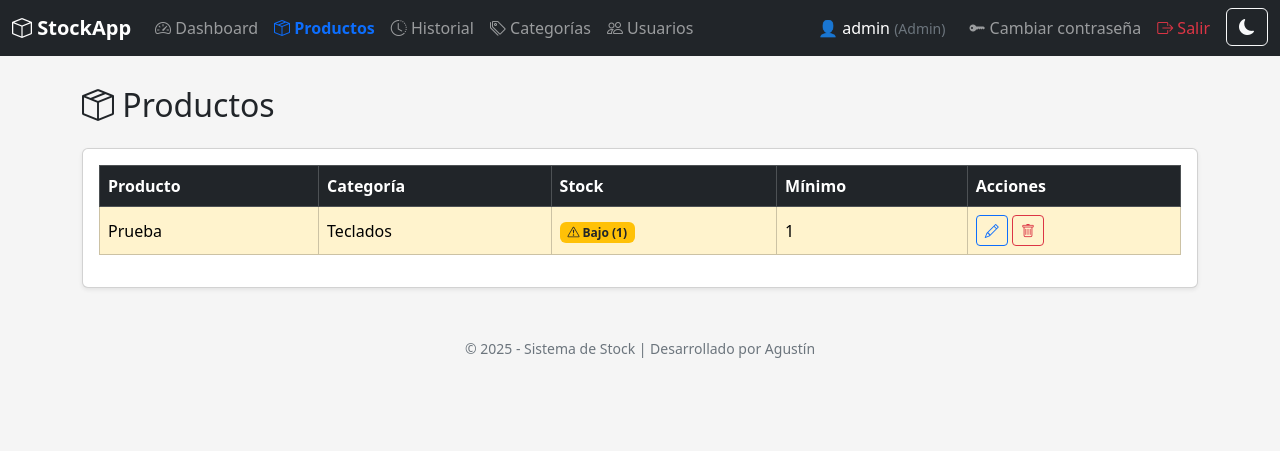
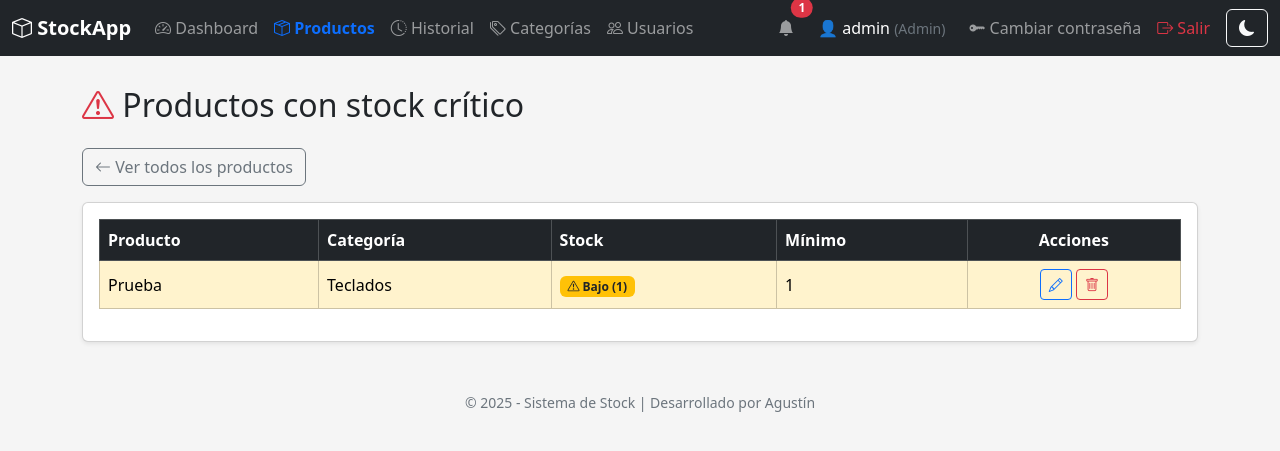
Before and after one commit to Agustin1112/sistema-stock, a Flask app: page /productos?critico=1 in a window 1280 px wide. Shown: the top 451 px of the page. Run offline with Flask 3, Linux system fonts and the light colour scheme; a user stored in the database is signed in.

Commit message:
Alertas visuales de stock y vista de productos críticos

```diff
--- a/app.py
+++ b/app.py
@@ -292,10 +292,7 @@ def login():
 
         if user.locked_until and datetime.utcnow() < user.locked_until:
             remaining = (user.locked_until - datetime.utcnow()).seconds // 60 + 1
-            flash(
-                f"Cuenta bloqueada por intentos fallidos. Probá en {remaining} minutos.",
-                "danger"
-            )
+            flash(f"Cuenta bloqueada por intentos fallidos. Probá en {remaining} minutos.", "danger")
             return redirect(url_for('login'))
 
         if user.check_password(password):
@@ -306,7 +303,6 @@ def login():
             login_user(user)
             registrar_log("Inicio de sesión")
 
-            # 🔥 REDIRECT INTELIGENTE
             return redirect_por_rol(user)
 
         else:
@@ -314,10 +310,7 @@ def login():
             if user.failed_attempts >= MAX_FAILED_ATTEMPTS:
                 user.locked_until = datetime.utcnow() + timedelta(minutes=LOCK_MINUTES)
                 registrar_log(f"Cuenta bloqueada: {user.username}")
-                flash(
-                    f"Demasiados intentos. Cuenta bloqueada {LOCK_MINUTES} minutos.",
-                    "danger"
-                )
+                flash(f"Demasiados intentos. Cuenta bloqueada {LOCK_MINUTES} minutos.", "danger")
             else:
                 flash("Usuario o contraseña incorrectos.", "danger")
 
@@ -325,6 +318,7 @@ def login():
             return redirect(url_for('login'))
 
     return render_template('login.html')
+
 
 
 @app.route('/logout')
@@ -603,8 +597,24 @@ def eliminar_categoria(id):
 @app.route('/productos')
 @login_required
 def productos():
-    productos = Producto.query.order_by(Producto.nombre.asc()).all()
-    return render_template('productos.html', productos=productos)
+    critico = request.args.get('critico')
+
+    if critico == '1':
+        productos = Producto.query.filter(
+            Producto.stock <= Producto.minimo
+        ).all()
+        titulo = "Productos con stock crítico"
+    else:
+        productos = Producto.query.all()
+        titulo = "Productos"
+
+    return render_template(
+        'productos.html',
+        productos=productos,
+        titulo=titulo,
+        critico=critico
+    )
+
 
 
 
@@ -734,7 +744,6 @@ def logs():
 @app.route('/dashboard')
 @login_required
 def dashboard():
-
     if not current_user.is_staff():
         flash("No tenés permisos para acceder al dashboard.", "danger")
         return redirect(url_for('index'))
@@ -768,6 +777,7 @@ def dashboard():
         ultimos_movimientos=ultimos_movimientos,
         productos_criticos=productos_criticos
     )
+
 
 
 @app.route('/dashboard/data')
@@ -806,6 +816,15 @@ def dashboard_data():
     }
 
 
+@app.context_processor
+def stock_alertas():
+    if current_user.is_authenticated and current_user.is_staff():
+        cantidad = Producto.query.filter(
+            Producto.stock <= Producto.minimo
+        ).count()
+        return dict(stock_critico_count=cantidad)
+
+    return dict(stock_critico_count=0)
 
 
 if __name__ == "__main__":
--- a/templates/base.html
+++ b/templates/base.html
@@ -5,10 +5,8 @@
     <meta name="viewport" content="width=device-width, initial-scale=1.0">
     <title>{% block title %}Sistema de Stock{% endblock %}</title>
 
-
     <link rel="stylesheet"
           href="https://cdn.jsdelivr.net/npm/bootstrap@5.3.3/dist/css/bootstrap.min.css">
-
 
     <link rel="stylesheet"
           href="https://cdn.jsdelivr.net/npm/bootstrap-icons@1.11.3/font/bootstrap-icons.css">
@@ -57,9 +55,8 @@
 
         <div class="collapse navbar-collapse" id="navbarNav">
 
-
+            <!-- MENU IZQUIERDO -->
             <ul class="navbar-nav me-auto">
-
 
                 {% if current_user.is_authenticated and current_user.is_staff() %}
                 <li class="nav-item">
@@ -70,8 +67,6 @@
                 </li>
                 {% endif %}
 
-
-
                 <li class="nav-item">
                     <a class="nav-link {% if request.endpoint == 'productos' %}active{% endif %}"
                        href="{{ url_for('productos') }}">
@@ -79,14 +74,12 @@
                     </a>
                 </li>
 
-
                 <li class="nav-item">
                     <a class="nav-link {% if request.endpoint == 'historial' %}active{% endif %}"
                        href="{{ url_for('historial') }}">
                         <i class="bi bi-clock-history"></i> Historial
                     </a>
                 </li>
-
 
                 {% if current_user.is_authenticated and current_user.is_admin() %}
                 <li class="nav-item">
@@ -97,7 +90,6 @@
                 </li>
                 {% endif %}
 
-
                 {% if current_user.is_authenticated and current_user.is_admin() %}
                 <li class="nav-item">
                     <a class="nav-link {% if request.endpoint == 'usuarios' %}active{% endif %}"
@@ -106,15 +98,34 @@
                     </a>
                 </li>
                 {% endif %}
-
             </ul>
 
+            <!-- MENU DERECHO -->
+            <ul class="navbar-nav align-items-center">
 
-            <ul class="navbar-nav">
+                {% if current_user.is_authenticated and current_user.is_staff() %}
+                <!-- ALERTA STOCK -->
+                <li class="nav-item me-3">
+                    <a class="nav-link position-relative"
+                       href="{{ url_for('productos', critico=1) }}"
+                       data-bs-toggle="tooltip"
+                       data-bs-placement="bottom"
+                       title="Productos con stock crítico">
+
+                        <i class="bi bi-bell-fill"></i>
+
+                        {% if stock_critico_count > 0 %}
+                        <span class="position-absolute top-0 start-100 translate-middle badge rounded-pill bg-danger">
+                            {{ stock_critico_count }}
+                        </span>
+                        {% endif %}
+                    </a>
+                </li>
+                {% endif %}
 
                 {% if current_user.is_authenticated %}
 
-                    <li class="nav-item text-white mt-2 me-3">
+                <li class="nav-item text-white me-3">
                     👤 {{ current_user.username }}
                     <small class="text-secondary">
                         ({{ current_user.role|capitalize }})
@@ -154,7 +165,6 @@
     </div>
 </nav>
 
-
 <div class="container mt-3">
     {% with mensajes = get_flashed_messages(with_categories=true) %}
         {% if mensajes %}
@@ -167,7 +177,6 @@
         {% endif %}
     {% endwith %}
 </div>
-
 
 <div class="container">
     {% block content %}{% endblock %}
@@ -191,6 +200,10 @@
         body.classList.toggle("dark");
         localStorage.setItem("dark", body.classList.contains("dark"));
     });
+
+    // Activar tooltips
+    const tooltipTriggerList = document.querySelectorAll('[data-bs-toggle="tooltip"]')
+    tooltipTriggerList.forEach(el => new bootstrap.Tooltip(el))
 </script>
 
 {% block scripts %}{% endblock %}
--- a/templates/productos.html
+++ b/templates/productos.html
@@ -1,10 +1,22 @@
 {% extends "base.html" %}
-{% block title %}Productos{% endblock %}
+{% block title %}{{ titulo if titulo else "Productos" }}{% endblock %}
 
 {% block content %}
+
 <h2 class="mb-4">
-  <i class="bi bi-box-seam"></i> Productos
+  {% if critico == '1' %}
+    <i class="bi bi-exclamation-triangle text-danger"></i>
+  {% else %}
+    <i class="bi bi-box-seam"></i>
+  {% endif %}
+  {{ titulo if titulo else "Productos" }}
 </h2>
+
+{% if critico == '1' %}
+  <a href="{{ url_for('productos') }}" class="btn btn-outline-secondary mb-3">
+    <i class="bi bi-arrow-left"></i> Ver todos los productos
+  </a>
+{% endif %}
 
 <div class="card shadow-sm">
   <div class="card-body">
@@ -17,20 +29,20 @@
           <th>Stock</th>
           <th>Mínimo</th>
           {% if current_user.is_admin() %}
-          <th>Acciones</th>
+          <th class="text-center">Acciones</th>
           {% endif %}
         </tr>
       </thead>
 
       <tbody>
         {% for p in productos %}
-        <tr class="
+        <tr
           {% if p.stock == 0 %}
-            table-danger
+            class="table-danger"
           {% elif p.stock <= p.minimo %}
-            table-warning
+            class="table-warning"
           {% endif %}
-        ">
+        >
 
           <td>{{ p.nombre }}</td>
           <td>{{ p.categoria.nombre }}</td>
@@ -57,7 +69,7 @@
           <td>{{ p.minimo }}</td>
 
           {% if current_user.is_admin() %}
-          <td>
+          <td class="text-center">
             <a href="#" class="btn btn-sm btn-outline-primary">
               <i class="bi bi-pencil"></i>
             </a>
@@ -68,10 +80,17 @@
           {% endif %}
 
         </tr>
+        {% else %}
+        <tr>
+          <td colspan="5" class="text-center text-muted">
+            No hay productos para mostrar
+          </td>
+        </tr>
         {% endfor %}
       </tbody>
     </table>
 
   </div>
 </div>
+
 {% endblock %}
```
Lines whose indentation alone changed are shown as unchanged.
